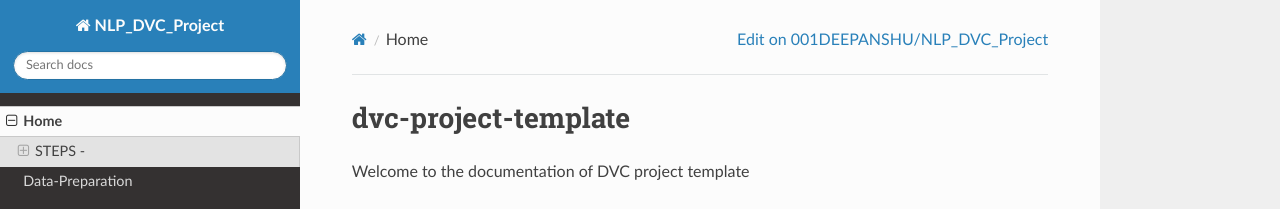
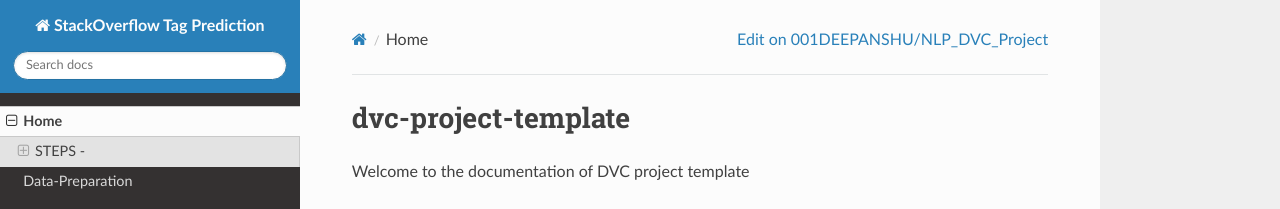
Before and after one commit to 001DEEPANSHU/NLP_DVC_Project, an MkDocs documentation site: the page built from docs/index.md, in a window 1280 px wide. Shown: the top 209 px of the page. Built offline with MkDocs 1.6.1, drawn with Linux system fonts in a browser that asks for light colours; nearby versions of some CDN libraries.

Commit message:
Docs update

```diff
--- a/mkdocs.yml
+++ b/mkdocs.yml
@@ -1,5 +1,5 @@
 # Project information
-site_name: NLP_DVC_Project
+site_name: StackOverflow Tag Prediction
 # defeine TOC or order of website-
 nav:
   - Home: index.md
```
